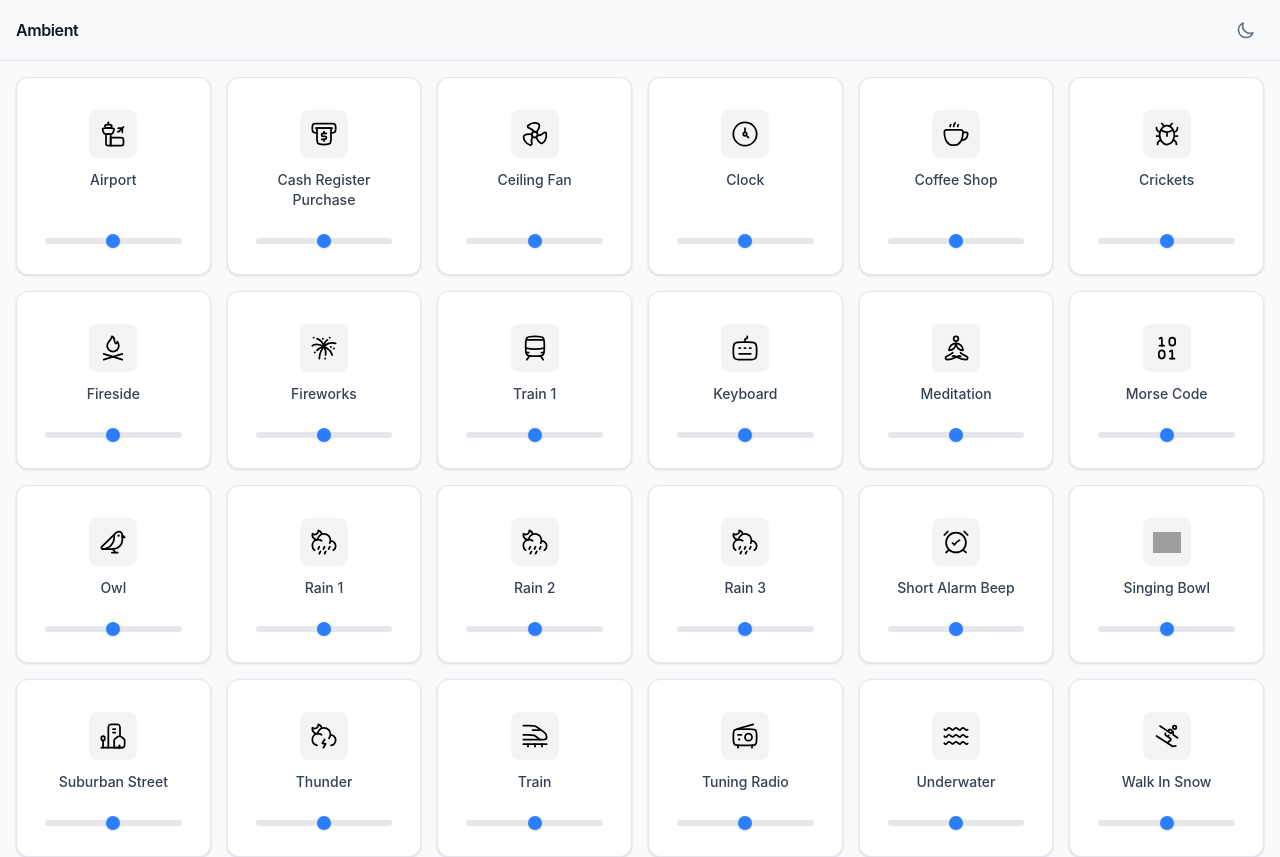
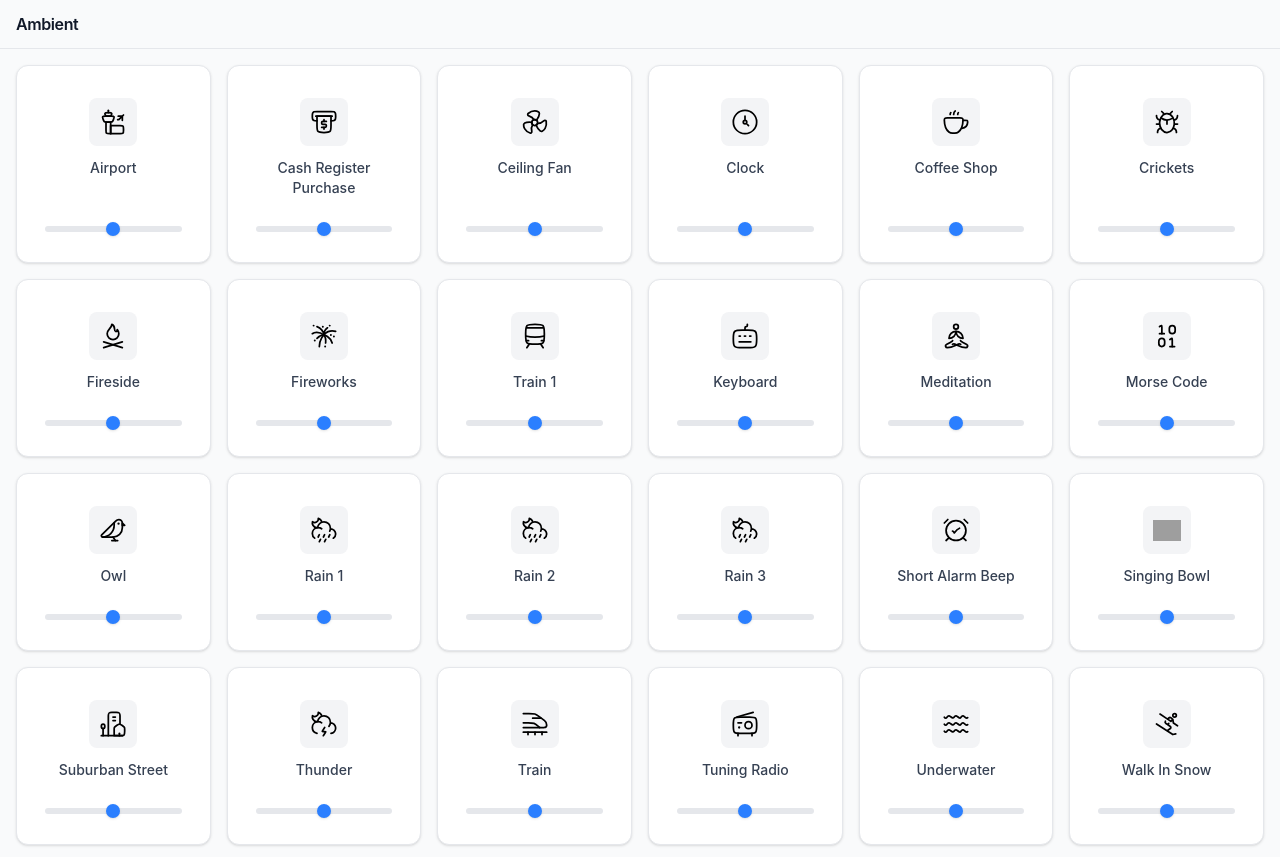
Before and after one commit to ThePratikSah/ambient, a Svelte app: page / in a window 1280 px wide. Shown: the top 857 px of the page. Built offline with nearby package versions, Linux system fonts and the light colour scheme; grey boxes are pictures that could not be loaded.

Commit message:
Remove ThemeToggle component from App.svelte and update audio file path for train sound in sounds.ts

```diff
--- a/src/App.svelte
+++ b/src/App.svelte
@@ -1,7 +1,6 @@
 <script lang="ts">
   import { onMount } from "svelte";
   import SoundGrid from "./components/SoundGrid.svelte";
-  import ThemeToggle from "./components/ThemeToggle.svelte";
   import { audioStore } from "./stores/audio";
 
   onMount(() => {
@@ -24,7 +23,6 @@
         Ambient
       </h1>
     </div>
-    <ThemeToggle />
   </header>
 
   <main>
--- a/src/data/sounds.ts
+++ b/src/data/sounds.ts
@@ -56,7 +56,7 @@ export const sounds: Sound[] = [
     id: "inside-a-train",
     title: "Train 1",
     icon: "/icons/train-1.svg",
-    audio: "/audio/train.mp3",
+    audio: "/audio/train-1.mp3",
   },
   {
     id: "keyboard",
```
Also changed, not shown: 1 other file (tests, documents, lock files or other folders).
